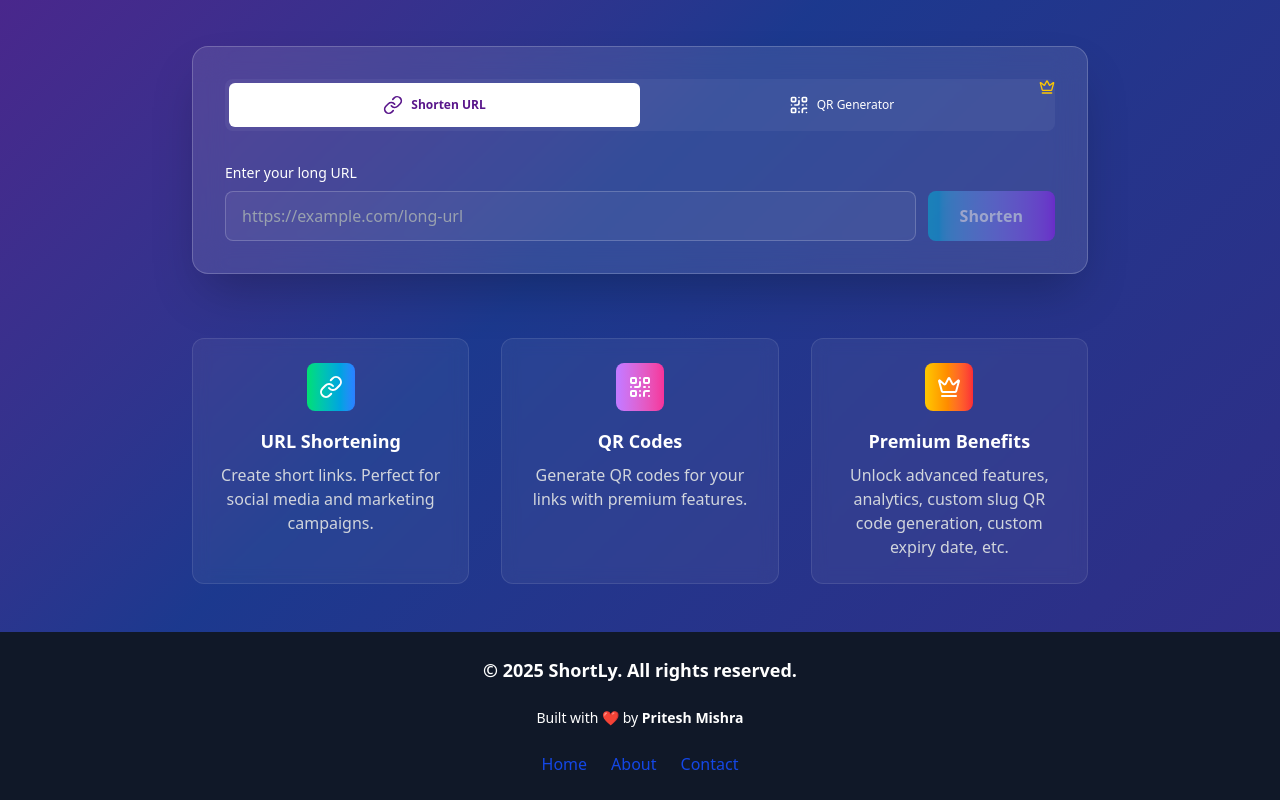
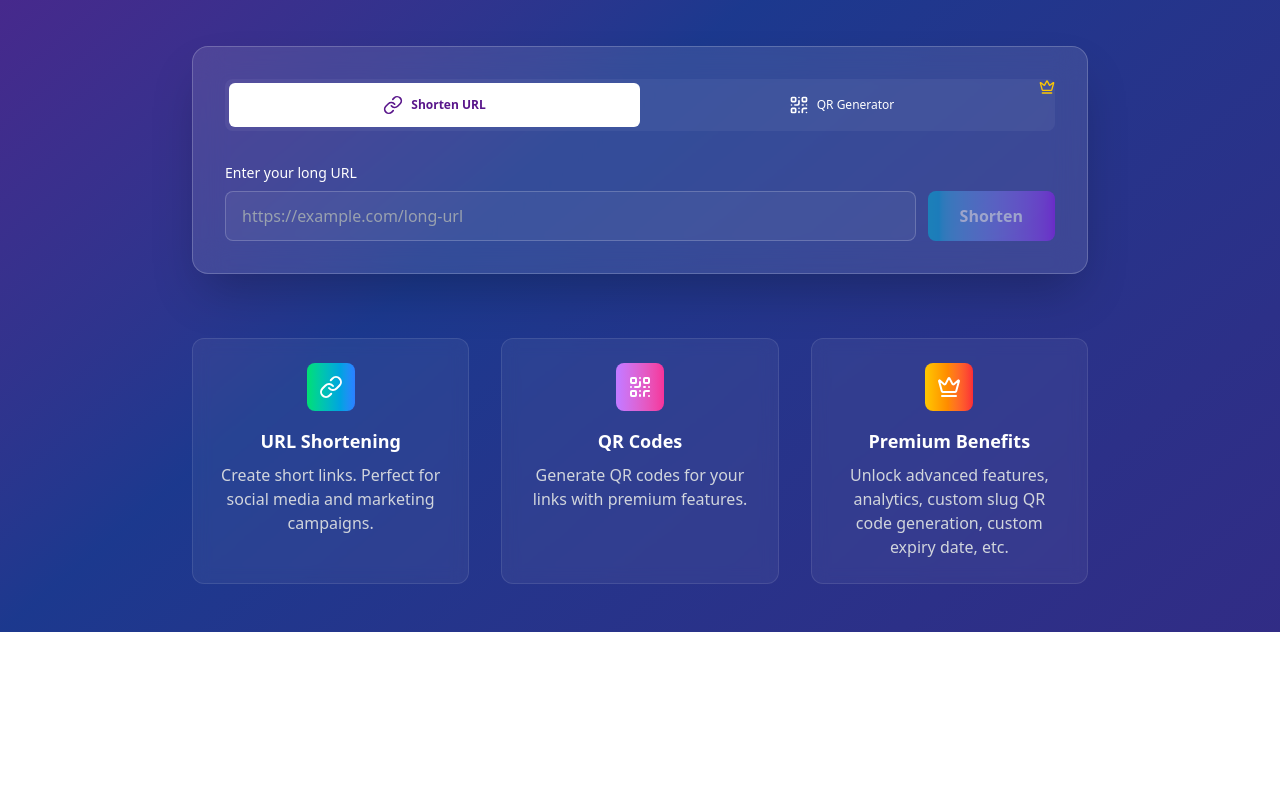
Before and after one commit to impriteshmishra/Shortly, a React (Vite) app in the folder frontend/: page / in a window 1280 px wide. Shown: the part 446-1246 px from the top of the page. After the commit the page ends 1078 px from the top, so only its background shows below. Built offline with nearby package versions, Linux system fonts and the light colour scheme.

Commit message:
render deployement setup

```diff
--- a/frontend/src/pages/Homepage.jsx
+++ b/frontend/src/pages/Homepage.jsx
@@ -90,7 +90,6 @@
           </div>
         </main>
       </div>
-      <Footer />
     </div>
   );
 }
--- a/frontend/src/pages/ManageUrl.jsx
+++ b/frontend/src/pages/ManageUrl.jsx
@@ -7,7 +7,7 @@
   return (
     <>
       <Navbar />
-      <div className="md:mx-92">
+      <div className="xl:mx-91">
         <UserUrl />
       </div>
       <Footer />
```
Also changed, not shown: 1 other file (tests, documents, lock files or other folders).
